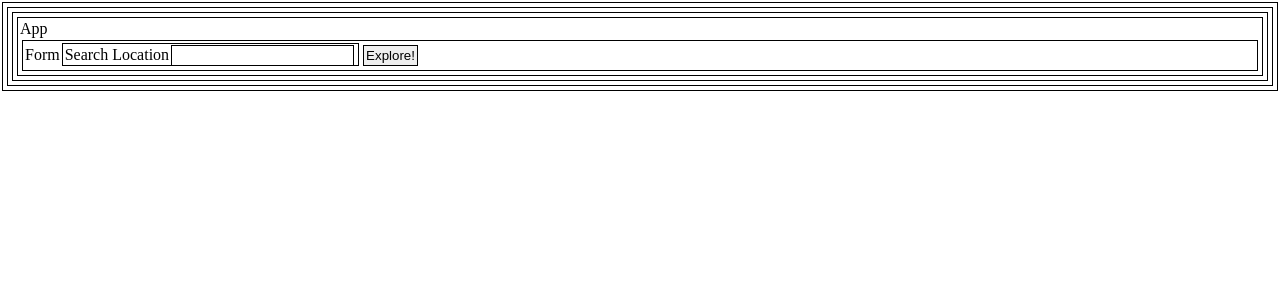
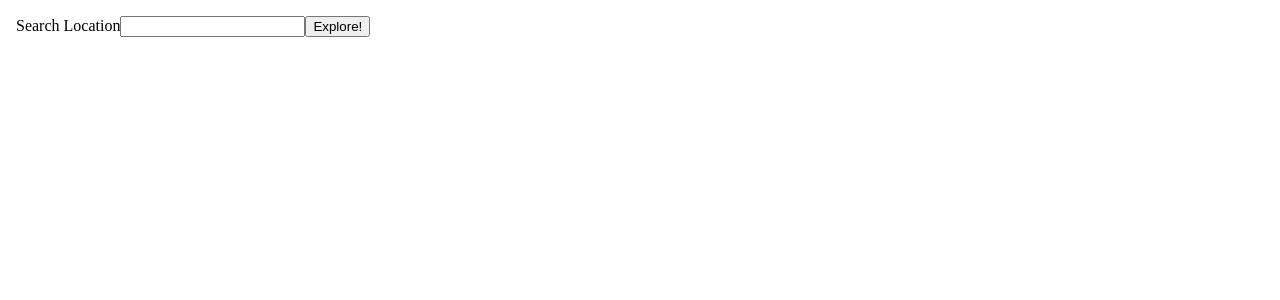
Before and after one commit to ijkeller/City-Explorer, a React (Create React App) app: page / in a window 1280 px wide. Shown: the top 300 px of the page. Built offline with nearby package versions, Linux system fonts and the light colour scheme.

Commit message:
finished lab 6, styling and error message

```diff
--- a/src/App.css
+++ b/src/App.css
@@ -1,6 +1,38 @@
 * {
     box-sizing: border-box;
-    margin: 2px;
-    padding: 2px;
-    border: 1px solid black;
+    /* margin: 2px;
+    padding: 2px; */
+    /* border: 1px solid black; */
 }
+
+.map {
+    position: absolute;
+    top: 0;
+    left: 0;
+    z-index: -1;
+}
+
+.form, .displayName {
+    position: absolute;
+    left: 8px;
+    background-color: rgba(255, 255, 255, 0.5);
+    padding: 0.5em;
+    width: fit-content;
+    border-radius: 5px;
+}
+
+.displayName {
+    bottom: 0;
+}
+
+.error {
+    position: absolute;
+    width: fit-content;
+    height: fit-content;
+    font-size: 1.25em;
+    top: 40%;
+    left: 40%;
+    background-color: rgba(255, 50, 50, 0.5);
+    border-radius: 5px;
+    padding: 1em;
+}
--- a/src/App.js
+++ b/src/App.js
@@ -1,7 +1,8 @@
 import React, { Component } from 'react';
-// import SearchForm from './components/SearchForm';
+import Image from "react-bootstrap/Image";
+import Alert from 'react-bootstrap/Alert';
+import axios from 'axios';
 import './App.css'
-import axios from 'axios';
 
 class App extends Component {
   constructor(props) {
@@ -15,7 +16,7 @@ class App extends Component {
       lat: '',
       lon: '',
       error: false,
-      errorMessage: '',
+      errorMessage: 'Error Occured: Error Error Error',
     }
   }
 
@@ -26,7 +27,8 @@ class App extends Component {
     try {
       let url = `https://us1.locationiq.com/v1/search?key=${process.env.REACT_APP_LOCATIONIQ_API_KEY}&q=${this.state.text}&format=json`;
       let cityData = await axios.get(url);
-      let mapurl = `https://maps.locationiq.com/v3/staticmap?key=${process.env.REACT_APP_LOCATIONIQ_API_KEY}&center=${cityData.data[0].lat},${cityData.data[0].lon}&size=700x900&zoom=14`;
+      let mapurl = `https://maps.locationiq.com/v3/staticmap?key=${process.env.REACT_APP_LOCATIONIQ_API_KEY}&center=${cityData.data[0].lat},${cityData.data[0].lon}&size=${window.innerWidth}x${window.innerHeight}&zoom=14`;
+
 
       this.setState({
         mapLocation: cityData.data[0],
@@ -35,7 +37,7 @@ class App extends Component {
         lon: cityData.data[0].lon,
         error: false,
         display: true,
-        displayName: cityData.data[0].display_name.split(',')
+        displayName: cityData.data[0].display_name
       })
 
     } catch (error) {
@@ -55,24 +57,33 @@ class App extends Component {
   render() {
 
     return (
-      <div className="App">App
-        <form>Form
+      <div className="App">
+        <form className='form'>
           <label>Search Location
-          <input type="text" onChange={this.onChange}/>
+            <input type="text" onChange={this.onChange} />
           </label>
           <button type="submit" onClick={this.handleGetData} >Explore!</button>
         </form>
         {
           this.state.display
-          ?
-          <div>
-            <img src={this.state.mapUrl} />
-            <h3>{this.state.displayName}</h3>
-            <h3>{this.state.mapLocation.lat}</h3>
-            <h3>{this.state.mapLocation.lon}</h3>
-          </div>
-          :
-          null
+            ?
+            <div>
+              <Image fluid rounded className='map' src={this.state.mapUrl} />
+              <h3 className='displayName'>{this.state.displayName}</h3>
+              {/* <h3>{this.state.mapLocation.lat}</h3>
+            <h3>{this.state.mapLocation.lon}</h3> */}
+            </div>
+            :
+            null
+        }
+        {
+          this.state.error
+            ?
+            <Alert key='danger' variant='danger' className='error'>
+              {this.state.errorMessage}
+            </Alert>
+            :
+            null
         }
       </div>
     )
```
Also changed, not shown: 1 other file (tests, documents, lock files or other folders).
